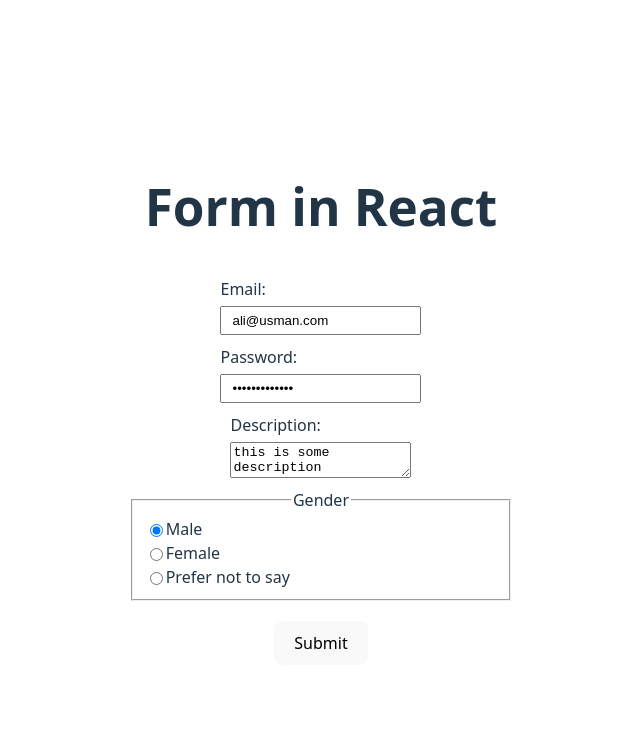
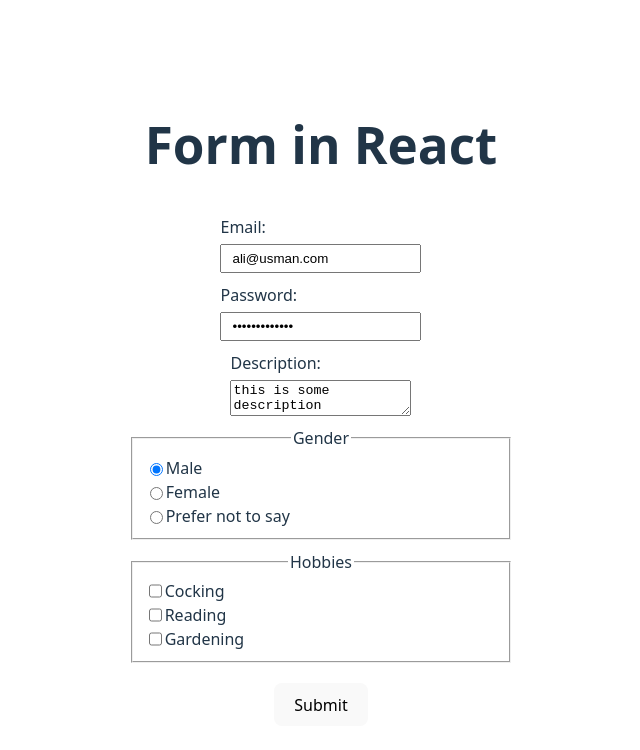
Before and after one commit to allee-usman/react-notes, a React (Vite) app in the folder S3_react-states/3.3-react-froms/: page / in a window 1280 px wide. Shown: the top 750 px of the page, without its empty margins (319-959 px from the left). Built offline with nearby package versions, Linux system fonts and the light colour scheme.

Commit message:
Update: Learned how to deal with input[type='checkbox']

```diff
--- a/S3_react-states/3.3-react-froms/src/App.jsx
+++ b/S3_react-states/3.3-react-froms/src/App.jsx
@@ -28,6 +28,10 @@ function App() {
 
 		const gender = formData.get('gender');
 		console.log(gender);
+
+		// const hobbies = formData.get('hobbies'); // will return only one of the checked values
+		const hobbies = formData.getAll('hobbies'); // use `getAll()` in order to get all
+		console.log(hobbies);
 	}
 
 	return (
@@ -88,6 +92,23 @@ function App() {
 					</label>
 				</fieldset>
 
+				<fieldset>
+					<legend>Hobbies</legend>
+					{/* Info: we can use multiple `defaultChecked` attribute on checkboxes */}
+					<label>
+						<input type="checkbox" name="hobbies" defaultValue="cocking" />
+						Cocking
+					</label>
+					<label>
+						<input type="checkbox" name="hobbies" defaultValue="reading" />
+						Reading
+					</label>
+					<label>
+						<input type="checkbox" name="hobbies" defaultValue="gardening" />
+						Gardening
+					</label>
+				</fieldset>
+
 				<button>Submit</button>
 			</form>
 		</section>
```
